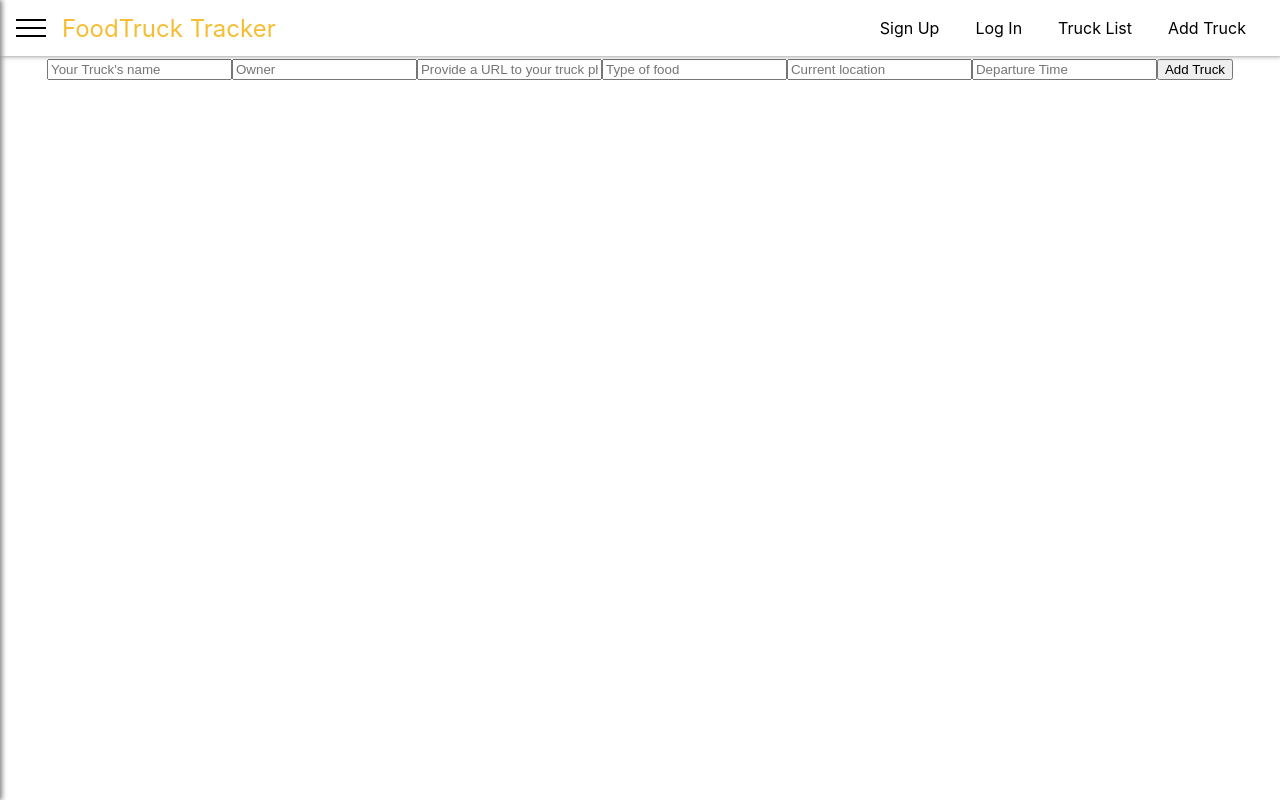
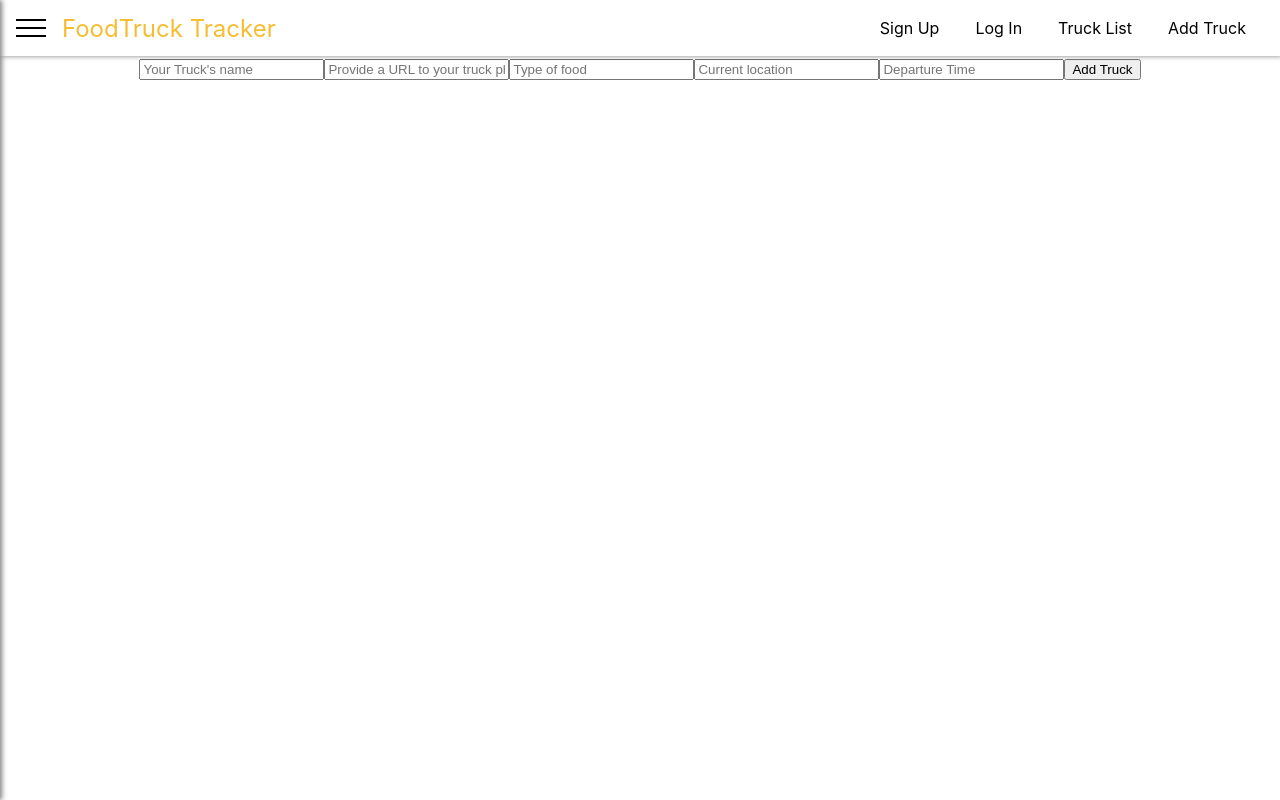
Before and after one commit to foodtruck-trackr-3/Front-End, a React (Create React App) app in the folder foodtruck-app/: page /addtruck in a window 1280 px wide. Built offline with nearby package versions, Linux system fonts and the light colour scheme; sample sign-in values are in the browser's storage.

Commit message:
Error posting data to api

```diff
--- a/foodtruck-app/src/components/AddTruck.js
+++ b/foodtruck-app/src/components/AddTruck.js
@@ -2,11 +2,10 @@ import React, { useState } from 'react';
 import { connect } from "react-redux";
 import { postData } from '../actions';
 
-const AddTruck = props => {
+const AddTruck = ({ postData }) => {
 
   const  [ truck, setTruck ]  = useState({
       truckName:"",
-      owner: "",
       imageOfTruck: "",
       foodType: "",
       location: "",
@@ -23,7 +22,7 @@ const AddTruck = props => {
 
   const handleAddTruck = e => {
     e.preventDefault();
-    props.postData(truck);
+    postData(truck);
     // console.log("rd: SmurfForm: handleAddSmurf, smurf object, ", smurf);
   }
 
@@ -36,13 +35,6 @@ const AddTruck = props => {
             value={truck.truckName}
             onChange={handleChanges}
             placeholder="Your Truck's name"
-          />
-          <input
-            type="text"
-            name="owner"
-            value={truck.owner}
-            onChange={handleChanges}
-            placeholder="Owner"
           />
           <input
             type="url"
--- a/foodtruck-app/src/components/Truck.js
+++ b/foodtruck-app/src/components/Truck.js
@@ -5,7 +5,6 @@ const Truck = ({trucks}) => {
         trucks.map((truck) => {
           return <div>
               <div>{truck.truckName}</div>
-              <div>{truck.owner}</div>
               <div>{truck.imageOfTruck}</div>
               <div>{truck.foodType}</div>
               <div>{truck.location}</div>
--- a/foodtruck-app/src/reducers/index.js
+++ b/foodtruck-app/src/reducers/index.js
@@ -4,7 +4,7 @@ export const initialState = {
     trucks: [{
       id: 0,
       truckName:"",
-      owner: "",
+      role: "operator",
       imageOfTruck: "",
       foodType: "",
       location: "",
```
